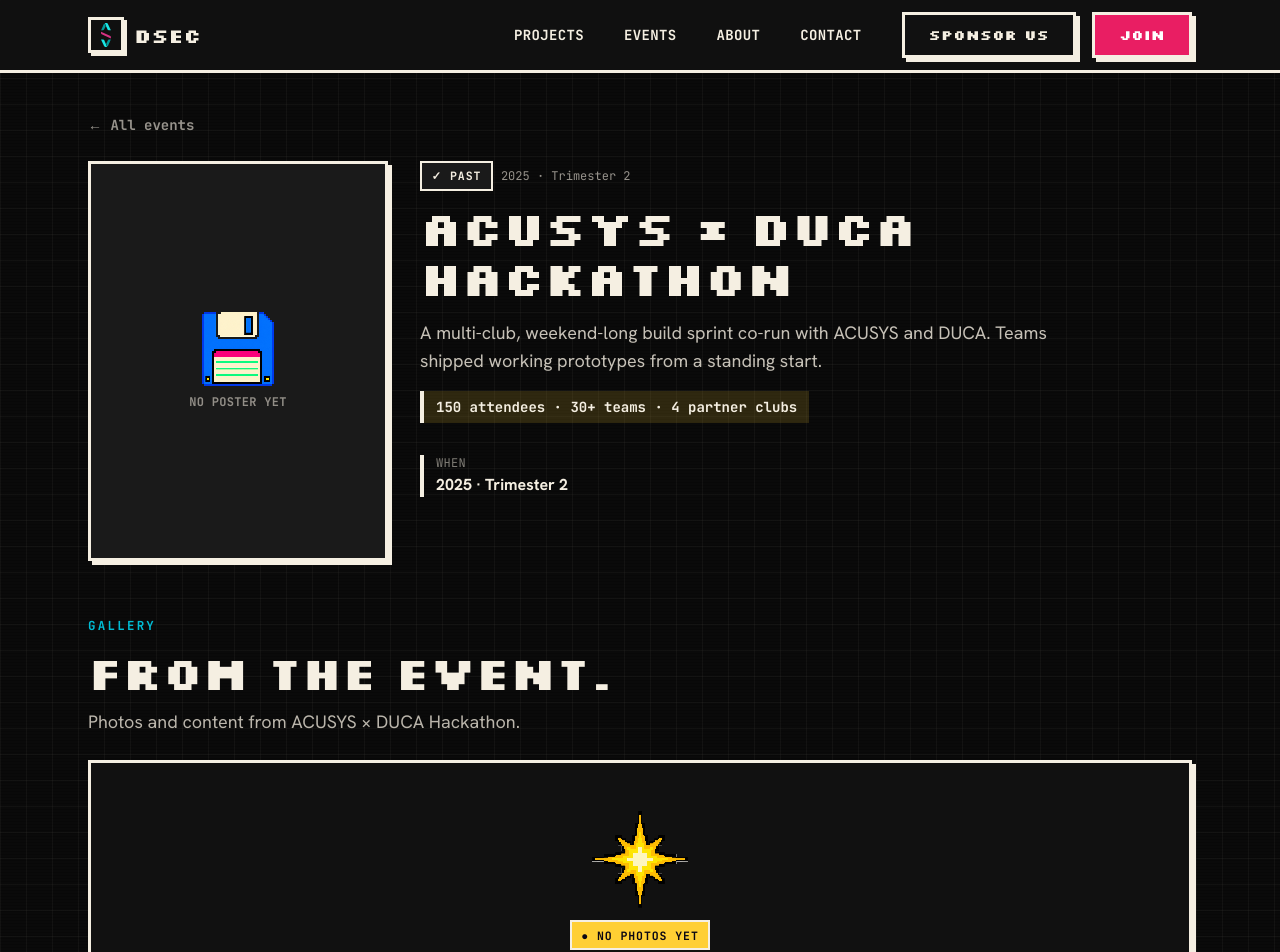
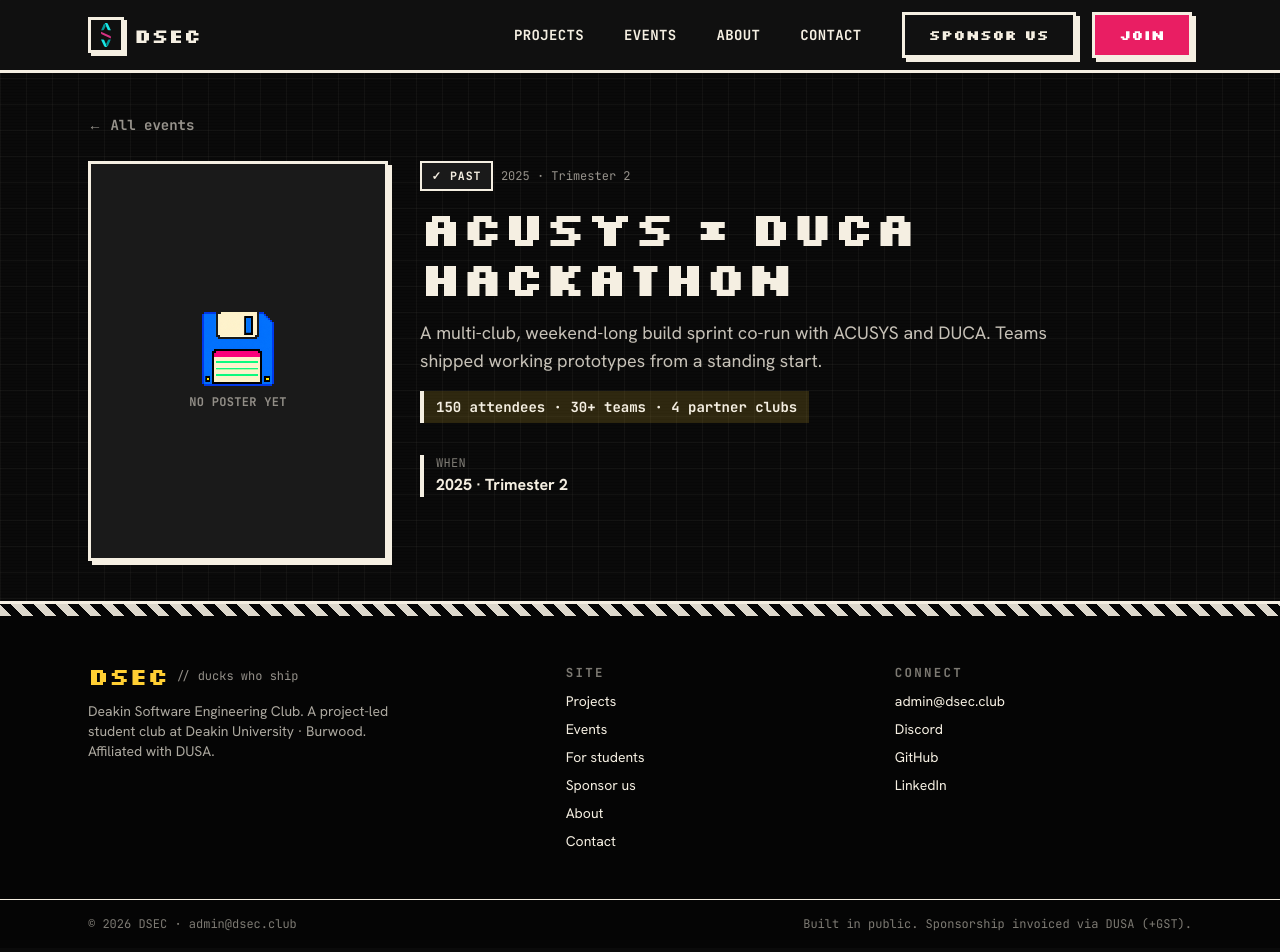
Before and after one commit to dsec-hub/dsec-website, a Next.js app: page /events/acusys-duca-hackathon in a window 1280 px wide. Shown: the top 952 px of the page. Built offline with nearby package versions, Linux system fonts and the light colour scheme.

Commit message:
gallery hide and api design system

```diff
--- a/src/app/events/[slug]/page.tsx
+++ b/src/app/events/[slug]/page.tsx
@@ -220,23 +220,17 @@
           </div>
         )}
 
-        {/* Gallery — any extra uploaded content, with its own empty state */}
+        {/* Gallery — any extra uploaded content, only when there are images */}
+        {event.gallery && event.gallery.length > 0 && (
           <div className="mt-14">
             <SectionHeading eyebrow="Gallery" title="From the event.">
               Photos and content from {event.title}.
             </SectionHeading>
             <div className="mt-6">
-            <Gallery
-              items={event.gallery ?? []}
-              emptyLabel={isUpcoming ? "photos coming soon" : "no photos yet"}
-              emptyHint={
-                isUpcoming
-                  ? "Come along — photos from the day will land here afterwards."
-                  : "Photos from this event will appear here once they're added."
-              }
-            />
+              <Gallery items={event.gallery} />
             </div>
           </div>
+        )}
       </section>
     </div>
   );
--- a/src/app/projects/[slug]/page.tsx
+++ b/src/app/projects/[slug]/page.tsx
@@ -131,19 +131,17 @@
           </div>
         )}
 
-        {/* Gallery — screenshots / extra content, with its own empty state */}
+        {/* Gallery — screenshots / extra content, only when there are images */}
+        {project.gallery && project.gallery.length > 0 && (
           <div className="mt-14">
             <SectionHeading eyebrow="Gallery" title="A closer look.">
               Screenshots and content from {project.title}.
             </SectionHeading>
             <div className="mt-6">
-            <Gallery
-              items={project.gallery ?? []}
-              emptyLabel="no screenshots yet"
-              emptyHint="Screenshots and other content for this project will appear here once they're added."
-            />
+              <Gallery items={project.gallery} />
             </div>
           </div>
+        )}
       </section>
     </div>
   );
```
Lines whose indentation alone changed are shown as unchanged.
